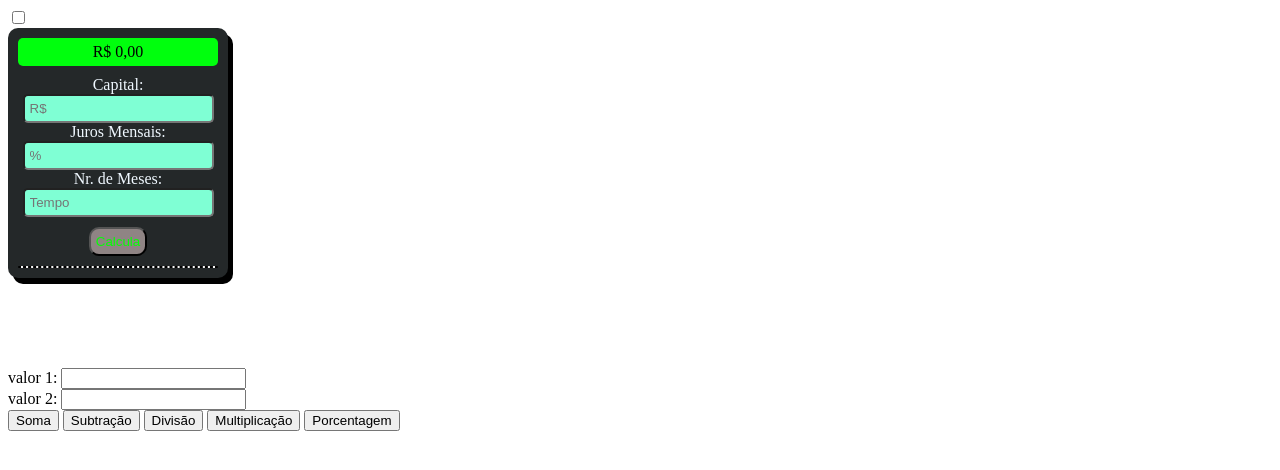
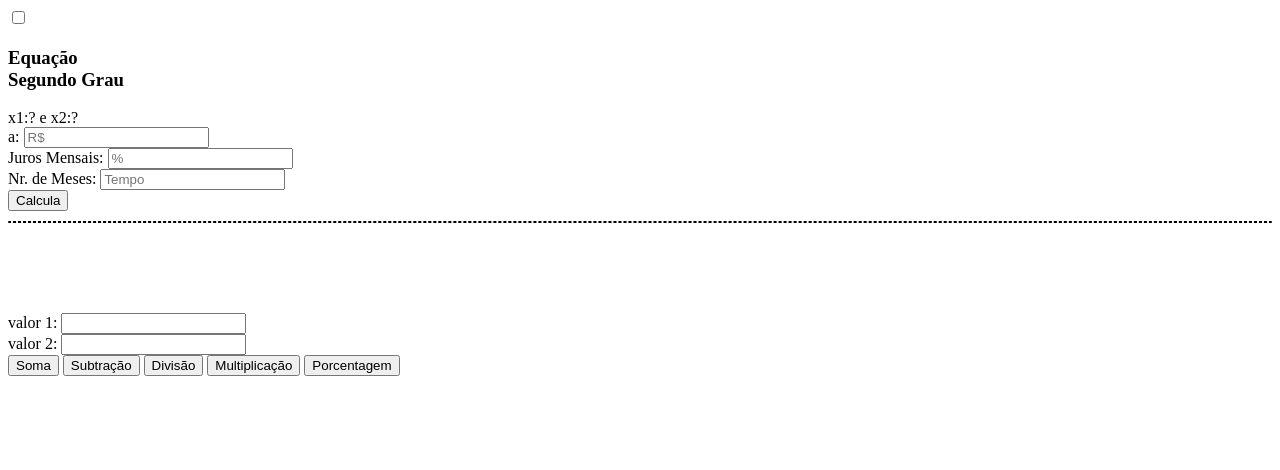
Before and after one commit to emillylima01/primeirog_3t, a plain HTML site: page index.html in a window 1280 px wide. Drawn offline with Linux system fonts and the light colour scheme.

Commit message:
Update index.html

```diff
--- a/index.html
+++ b/index.html
@@ -11,12 +11,16 @@
 </head>
 
 <body>
-   <input type="checkbox" id="input-calcFin">
-   <div class="calc">
-      <div id="spTotal">
-         <span id="Total">R$ 0,00</span>
+   <input type="checkbox" id="input-calcESG">
+   <div class="calcEq">
+      <label for="input-calcESG">
+         <h3>Equação<br>Segundo Grau</h3>
+      </label>
+      <div class="calcESG">
+      <div id="spRaiz">
+         <span id="Raiz">x1:? e x2:?</span>
       </div>
-      Capital: <input id="valor" placeholder="R$" type="text"> <br>
+      a: <input id="a"      Capital: <input id="valor" placeholder="R$" type="text"> <br>
       Juros Mensais: <input id="juros" placeholder="%" type="text"> <br>
       Nr. de Meses: <input id="meses" placeholder="Tempo" type="text"> <br>
       <button onclick="total()">Calcula</button>
@@ -24,6 +28,8 @@
          <span id="ListaMes"></span>
       </div>
    </div>
+   </div>
+
    <br><br><br>
    <span id="resultado"></span><br><br>
    valor 1: <input id="v1" type="text"><br>
```
